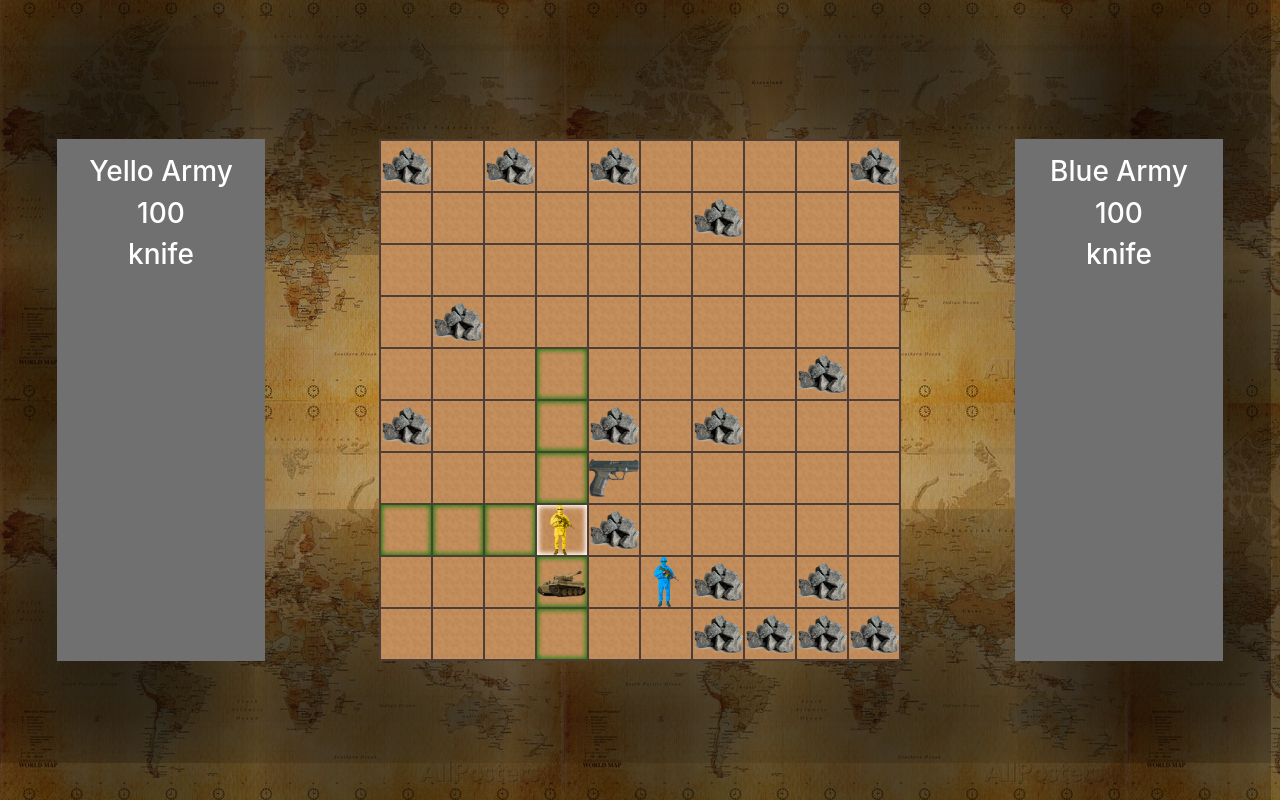
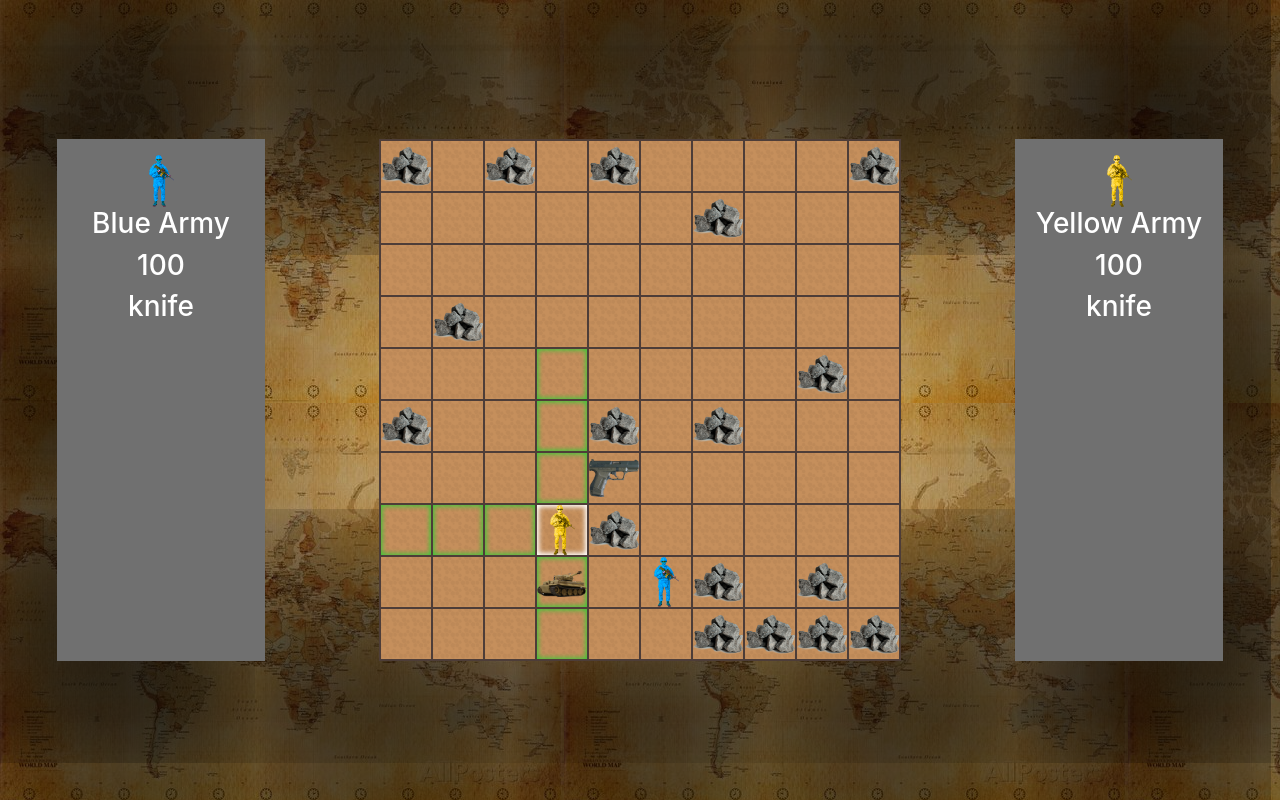
Before and after one commit to padayattil/warzone, a React (Create React App) app: page /game/play in a window 1280 px wide. Built offline with nearby package versions, Linux system fonts and the light colour scheme.

Commit message:
player stats army icon

```diff
--- a/src/App.css
+++ b/src/App.css
@@ -154,6 +154,11 @@
   background-image: url('./images/soldier-blue.png');
 }
 
+.PlayerStats .army {
+  width: 2em;
+  height: 2em;
+}
+
 .current-army-cell {
   box-shadow: 0 0 5px 2px white inset;
 }
@@ -163,9 +168,9 @@
 }
 
 .army-accessible-cell {
-  box-shadow: 0 0 5px 1px green inset;
+  box-shadow: 0 0 5px 1px #32CD32 inset;
 }
 
 .army-accessible-cell:hover {
-  box-shadow: 0 0 5px 4px green inset;
+  box-shadow: 0 0 5px 4px #32CD32 inset;
 }
--- a/src/components/Game.js
+++ b/src/components/Game.js
@@ -24,7 +24,8 @@ class Game extends Component {
       if (armyPositions.hasOwnProperty(position)) {
         if(armyPositions[position] === 'yellowArmy') {
           yellowArmy = {
-            name: 'Yello Army',
+            name: 'Yellow Army',
+            iconClass: 'army army-yellow',
             life: 100,
             weapon: 'knife',
             rowIndex: parseInt(armyPosition[0]),
@@ -34,6 +35,7 @@ class Game extends Component {
         if(armyPositions[position] === 'yellowArmy') {
           blueArmy = {
             name: 'Blue Army',
+            iconClass: 'army army-blue',
             life: 100,
             weapon: 'knife',
             rowIndex: parseInt(armyPosition[0]),
@@ -100,13 +102,13 @@ class Game extends Component {
     if(this.state.mapData !== null) {
       return (
         <div id="Game" className="d-flex">
-          <PlayerStats  stats={this.state.yellowArmy} />
+          <PlayerStats  army={{...this.state.blueArmy}} />
           <GameMap
-            mapData={this.state.mapData}
+            mapData={{...this.state.mapData}}
             mapSize={this.MAP_SIZE}
             maxWalkDistance={this.MAX_WALK_DISTANCE}
             currentArmy={this.state[this.state.turn]} />
-          <PlayerStats  stats={this.state.blueArmy} />
+          <PlayerStats  army={{...this.state.yellowArmy}} />
         </div>
       );
     }
--- a/src/components/PlayerStats.js
+++ b/src/components/PlayerStats.js
@@ -1,12 +1,13 @@
 import React from 'react';
 
 function PlayerStats(props) {
-  const stats = props.stats;
+  const army = props.army;
   return (
-    <div className="PlayerStats p-3">
-      <h3 className="text-center">{stats.name}</h3>
-      <h3 className="text-center">{stats.life}</h3>
-      <h3 className="text-center">{stats.weapon}</h3>
+    <div className="PlayerStats p-3 d-flex flex-column align-items-center">
+      <div className={army.iconClass}></div>
+      <h3 className="text-center">{army.name}</h3>
+      <h3 className="text-center">{army.life}</h3>
+      <h3 className="text-center">{army.weapon}</h3>
     </div>
   );
 }
```
